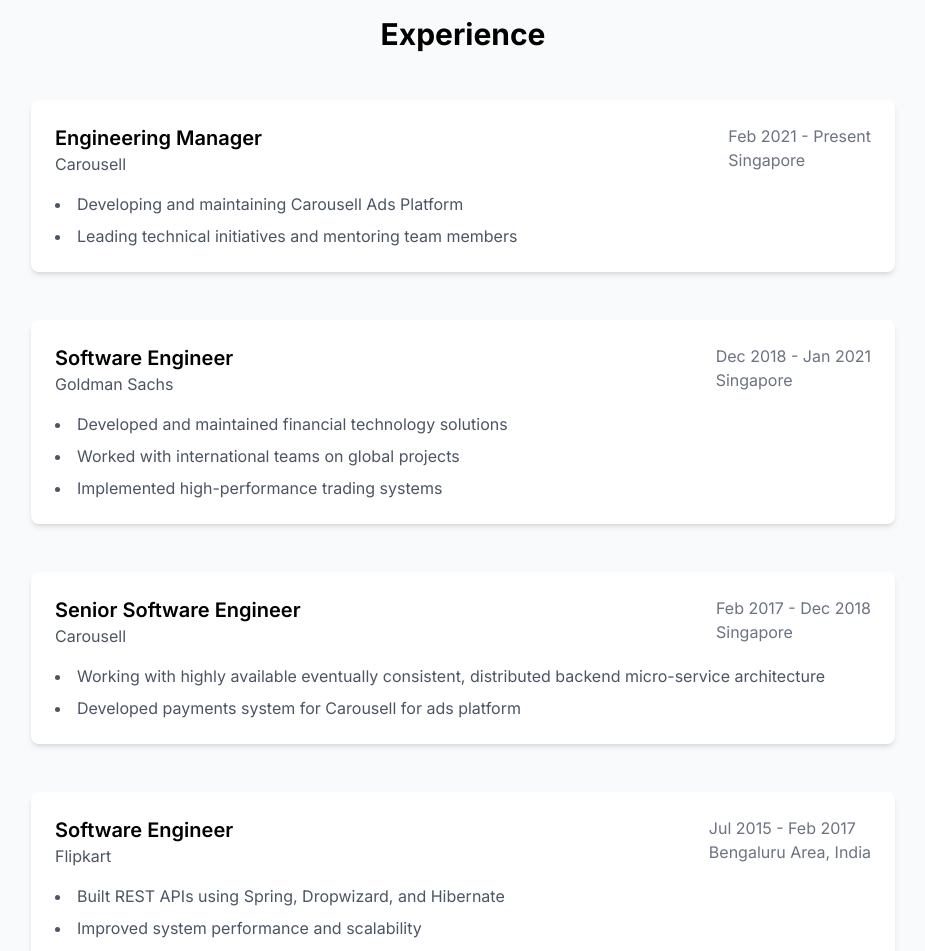
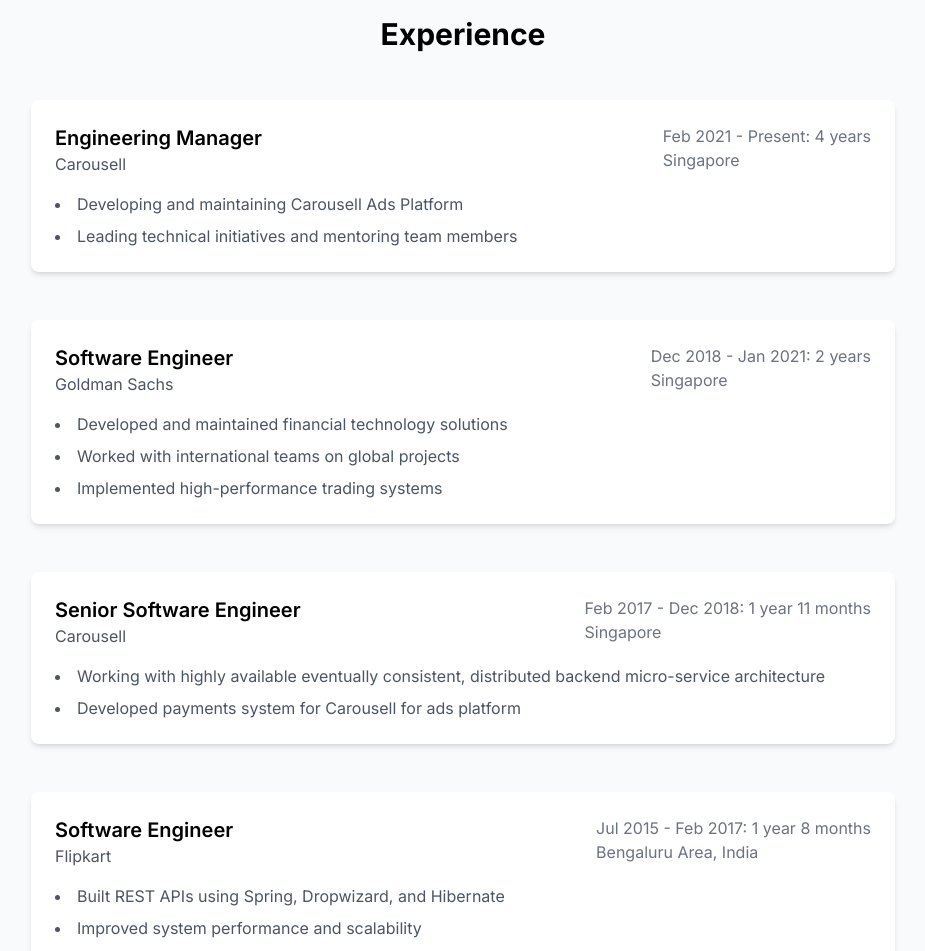
Before and after one commit to wdevarshi/portfolio, a Next.js app: page / in a window 1280 px wide. Shown: the part 1140-2091 px from the top of the page, without its empty margins (177-1102 px from the left). Built offline with nearby package versions, Linux system fonts and the light colour scheme.

Commit message:
Update description

```diff
--- a/components/Experience.tsx
+++ b/components/Experience.tsx
@@ -14,7 +14,7 @@
     {
         title: "Engineering Manager",
         company: "Carousell",
-        period: "Feb 2021 - Present",
+        period: "Feb 2021 - Present: 4 years",
         location: "Singapore",
         description: [
             "Developing and maintaining Carousell Ads Platform",
@@ -24,7 +24,7 @@
     {
         title: "Software Engineer",
         company: "Goldman Sachs",
-        period: "Dec 2018 - Jan 2021",
+        period: "Dec 2018 - Jan 2021: 2 years",
         location: "Singapore",
         description: [
             "Developed and maintained financial technology solutions",
@@ -35,7 +35,7 @@
     {
         title: "Senior Software Engineer",
         company: "Carousell",
-        period: "Feb 2017 - Dec 2018",
+        period: "Feb 2017 - Dec 2018: 1 year 11 months",
         location: "Singapore",
         description: [
             "Working with highly available eventually consistent, distributed backend micro-service architecture",
@@ -45,7 +45,7 @@
     {
         title: "Software Engineer",
         company: "Flipkart",
-        period: "Jul 2015 - Feb 2017",
+        period: "Jul 2015 - Feb 2017: 1 year 8 months",
         location: "Bengaluru Area, India",
         description: [
             "Built REST APIs using Spring, Dropwizard, and Hibernate",
```
